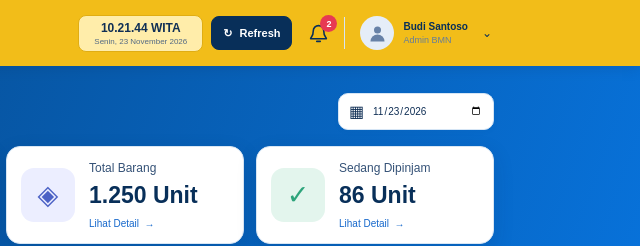
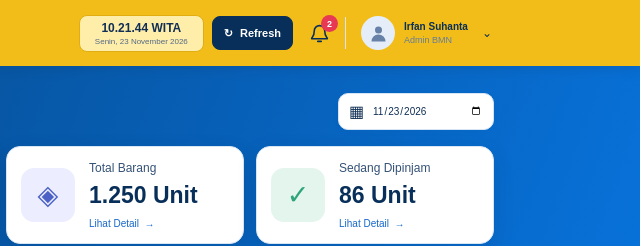
Before and after one commit to hannabi28/bmn.user, a plain HTML site: page dashboard.html in a window 1280 px wide. Shown: the top 246 px of the page, 640-1280 px from the left. Drawn offline with Linux system fonts and the light colour scheme.

Commit message:
Add files via upload

```diff
--- a/dashboard.html
+++ b/dashboard.html
@@ -774,7 +774,7 @@
           <div class="profile-wrap">
             <button class="user-button" id="profileButton" type="button" aria-haspopup="true" aria-expanded="false">
               <span class="avatar" aria-hidden="true"><svg viewBox="0 0 24 24" width="21" height="21" fill="currentColor"><circle cx="12" cy="8" r="4"></circle><path d="M4 21a8 8 0 0 1 16 0z"></path></svg></span>
-              <span class="user-copy"><strong>Budi Santoso</strong><small>Admin BMN</small></span>
+              <span class="user-copy"><strong>Irfan Suhanta</strong><small>Admin BMN</small></span>
               <span class="chevron" aria-hidden="true">⌄</span>
             </button>
             <div class="profile-menu" id="profileMenu">
```
